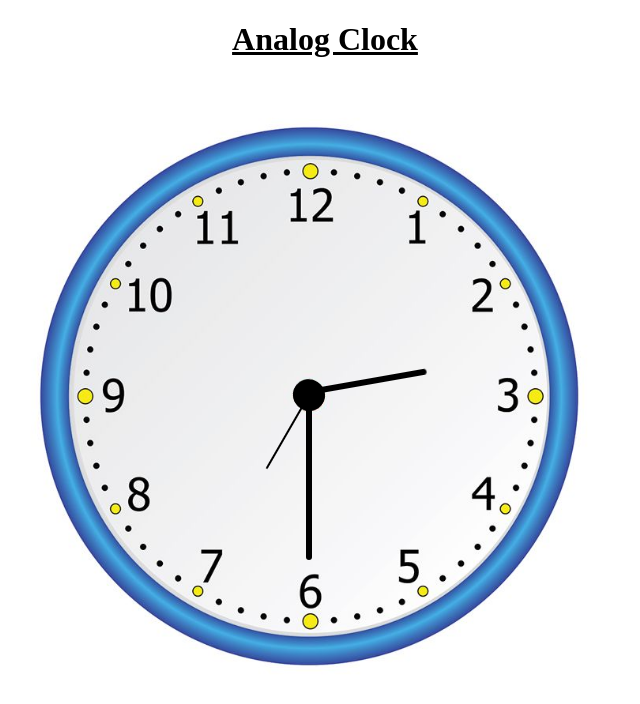
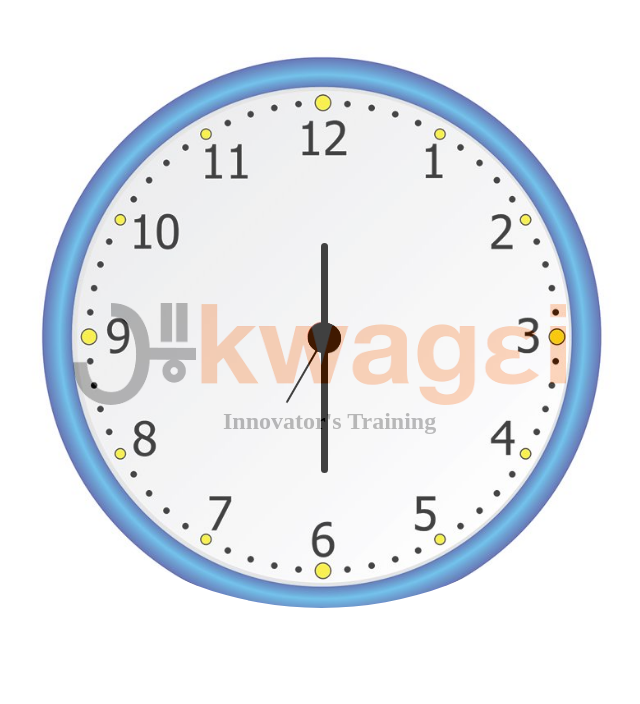
Before and after one commit to Kwagei/week-four-assignment-nushon, a plain HTML site: page Analog Clock/index.html in a window 1280 px wide. Shown: the whole page, without its empty margins (315-955 px from the left). Drawn offline with Linux system fonts and the light colour scheme.

Commit message:
My week four assignment

```diff
--- a/Analog Clock/index.css
+++ b/Analog Clock/index.css
@@ -2,10 +2,32 @@
     background-image: url(images/analog-clock.jpg);
     background-size: cover;
     background-repeat: no-repeat;
-    width: 50%;
+    width: 52%;
     height: 600px;
     position: relative;
     margin-left: 300px;
+    margin-bottom: 50px;
+    border-radius: 100%;
+    position: relative;
+    opacity: 75%;
+
+
+}
+
+h2{
+    position: absolute;
+    margin-top: 400px;
+    margin-left: 530px;
+}
+
+#img{
+    width: 10%;
+    height: 80px;
+    position: absolute;
+    margin-top: 95px;
+    margin-left: 180px;
+    padding: 200px;
+
 
 }
 
@@ -15,15 +37,15 @@
     height: 30px;
     border-radius: 50%;
     background-color: black;
-    margin-top: 300px;
-    margin-left: 300px;
+    margin-top: 315px;
+    margin-left: 315px;
     position: absolute;
 
 }
 
 #second-hand{
     width: 5%;
-    height: 100px;
+    height: 90px;
     background-color: black;
     margin-left: 15px;
     border-radius: 10px;
@@ -31,9 +53,11 @@
 #second{
     animation-name: long;
     animation-duration: 60s;
+    animation-iteration-count: infinite;
     animation-timing-function: steps(60)
 
 }
+
 
 @keyframes second{
     0% {
@@ -51,24 +75,28 @@
     height: 30px;
     border-radius: 50%;
     background-color: black;
-    margin-top: 300px;
-    margin-left: 300px;
+    margin-top: 315px;
+    margin-left: 315px;
     position: absolute;
 
 }
 
 #long-hand{
     width: 20%;
-    height: 180px;
+    height: 150px;
     background-color: black;
     margin-left: 13px;
     border-radius: 10px;
 }
 #long{
     animation-name: long;
-    animation-duration: 60ms;
+    animation-duration: 60s;
     animation-timing-function: steps(1)
 
+}
+
+#long{
+    transform: rotate(360deg);
 }
 
 @keyframes long{
@@ -87,30 +115,33 @@
     height: 30px;
     border-radius: 50%;
     background-color: black;
-    margin-top: 300px;
-    margin-left: 300px;
+    margin-top: 315px;
+    margin-left: 315px;
     position: absolute;
 
 }
 
 #short-hand{
     width: 20%;
-    height: 120px;
+    height: 100px;
     background-color: black;
-    margin-left: 10px;
-    margin-top: -105px;
+    margin-left: 13px;
+    margin-top: -80px;
     border-radius: 10px;
 }
 #short{
-    transform: rotate(80deg);
+    transform: rotate(180deg);
 }
 #short{
     animation-name: long;
-    animation-duration: 1ms;
-    animation-timing-function: steps(1)
+    animation-duration: 3600s;
+    animation-timing-function: steps(60);
 
 
 }
+
+
+
 
 @keyframes short{
     0% {
--- a/Analog Clock/index.html
+++ b/Analog Clock/index.html
@@ -7,7 +7,14 @@
     <link rel="stylesheet" href="index.css">
 </head>
 <body>
-    <h1 style="text-align: center;"><u>Analog Clock </u></h1>
+
+    <div id="img">
+        <img src="./images/kwagei.jpg" alt="Kwagei's logo">
+
+    </div>
+  <div>
+      <h2>Innovator's Training</h2>
+  </div>
    <div id="clock">
     <div id="second">
         <div id="second-hand">
```
Also changed, not shown: Analog Clock/images/kwagei.jpg (added), Analog Clock/images/lib.jpg (added).
